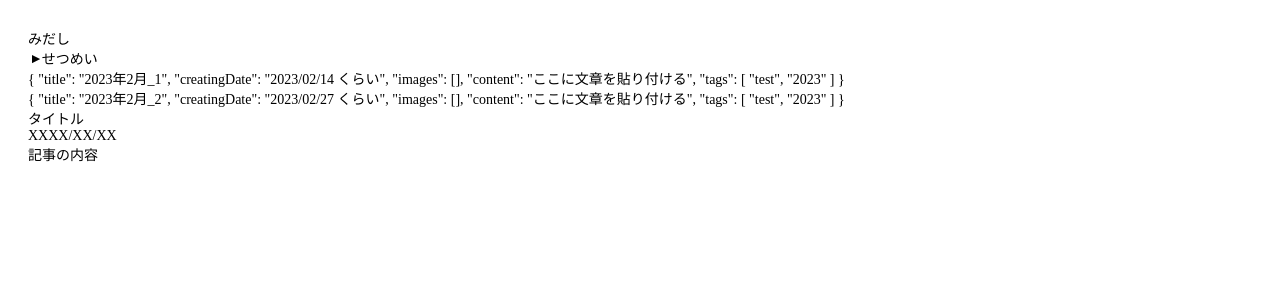
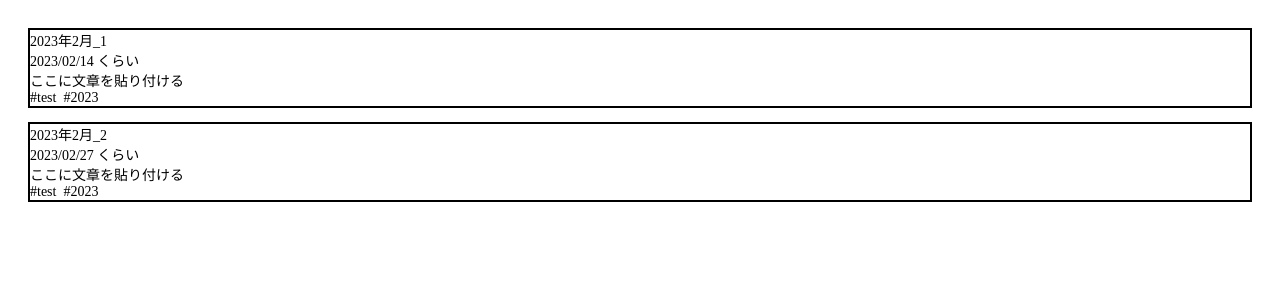
Before and after one commit to gckohaku/CreativeLanguageArchive, a Vue app: page / in a window 1280 px wide. Shown: the top 300 px of the page. Built offline with nearby package versions, Linux system fonts and the light colour scheme.

Commit message:
create contents list

```diff
--- a/src/components/ContentInfoCard.vue
+++ b/src/components/ContentInfoCard.vue
@@ -23,9 +23,25 @@ const props = withDefaults(defineProps<Props>(), {
 		<p>{{ data.title }}</p>
 		<p>{{ data.creatingDate }}</p>
 		<p>{{ data.content }}</p>
+		<div class="content-tags">
+			<span v-for="tag in data.tags">{{ tag }}</span>
+		</div>
 	</div>
 </template>
 
 <style scoped lang="scss">
-// style here
+.content-card {
+	margin-block-end: 1rem;
+	border: black 2px solid;
+
+	.content-tags {
+		span {
+			padding-inline-end: 0.5rem;
+
+			&::before {
+				content: '#';
+			}
+		}
+	}
+}
 </style>
--- a/src/components/ContentList.vue
+++ b/src/components/ContentList.vue
@@ -1,9 +1,18 @@
 <script setup lang="ts">
-// script here
+import type { ContentUnit } from '@/common/ContentUnit';
+import ContentInfoCard from './ContentInfoCard.vue';
+
+export interface Props {
+	contents: ContentUnit[];
+}
+
+const props = defineProps<Props>();
 </script>
 
 <template>
-	<!-- template here -->
+	<template v-for="content of contents">
+		<ContentInfoCard v-if="!content.tags.includes('hidden')" :data="content" />
+	</template>
 </template>
 
 <style scoped lang="scss">
--- a/src/views/IndexView.vue
+++ b/src/views/IndexView.vue
@@ -6,6 +6,7 @@ import pushContentData from "@/page-contents/index"
 import { onBeforeMount, onMounted } from 'vue';
 import { contentData } from '@/common/contentData';
 import ContentInfoCard from '@/components/ContentInfoCard.vue';
+import ContentList from '@/components/ContentList.vue';
 
 onBeforeMount(() => {
 	contentData.splice(0);
@@ -18,18 +19,7 @@ onBeforeMount(() => {
 
 <template>
 	<div>
-		<p>みだし</p>
-		<GcDetails :open="false">
-			<template #summary>せつめい</template>
-			<template #details>なかみ</template>
-		</GcDetails>
-		<template v-for="content of contentData">
-			<div v-if="!content.tags.includes('hidden')">
-				{{ content }}
-			</div>
-		</template>
-
-		<ContentInfoCard></ContentInfoCard>
+		<ContentList :contents="contentData"></ContentList>
 	</div>
 </template>
 
```
